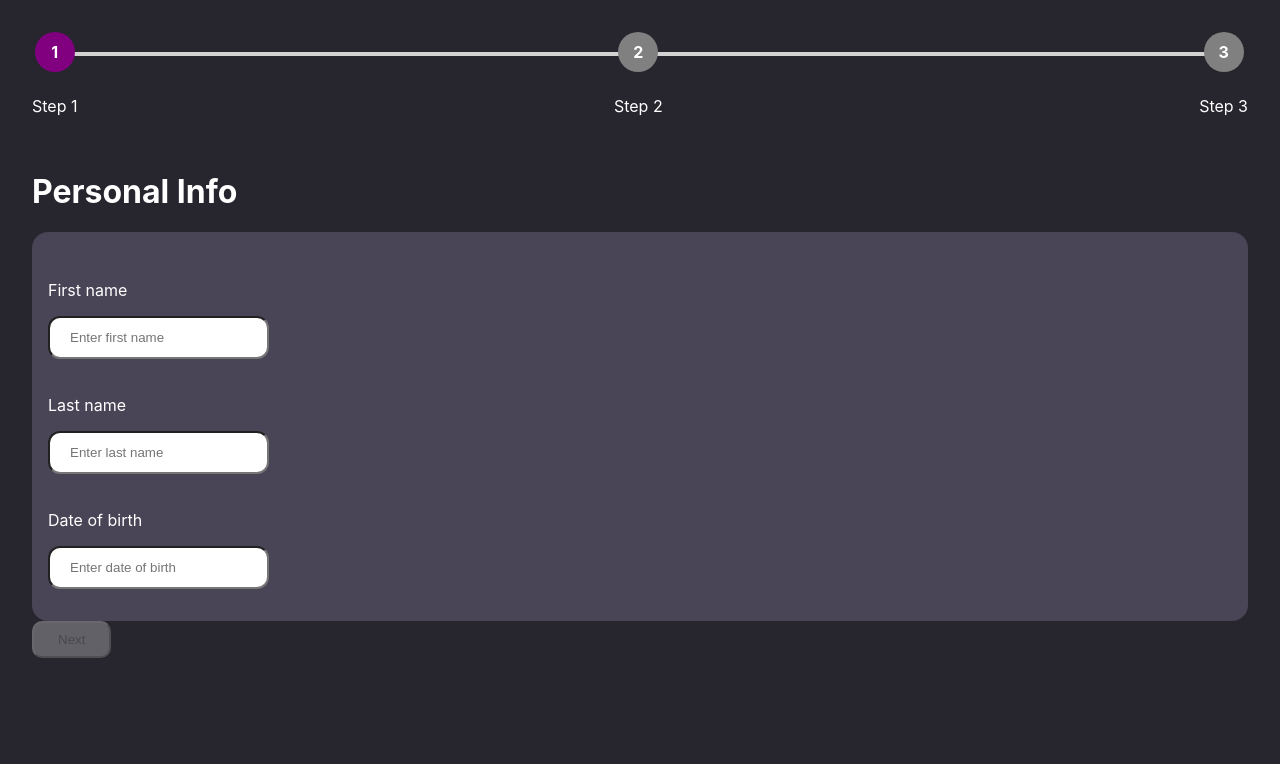
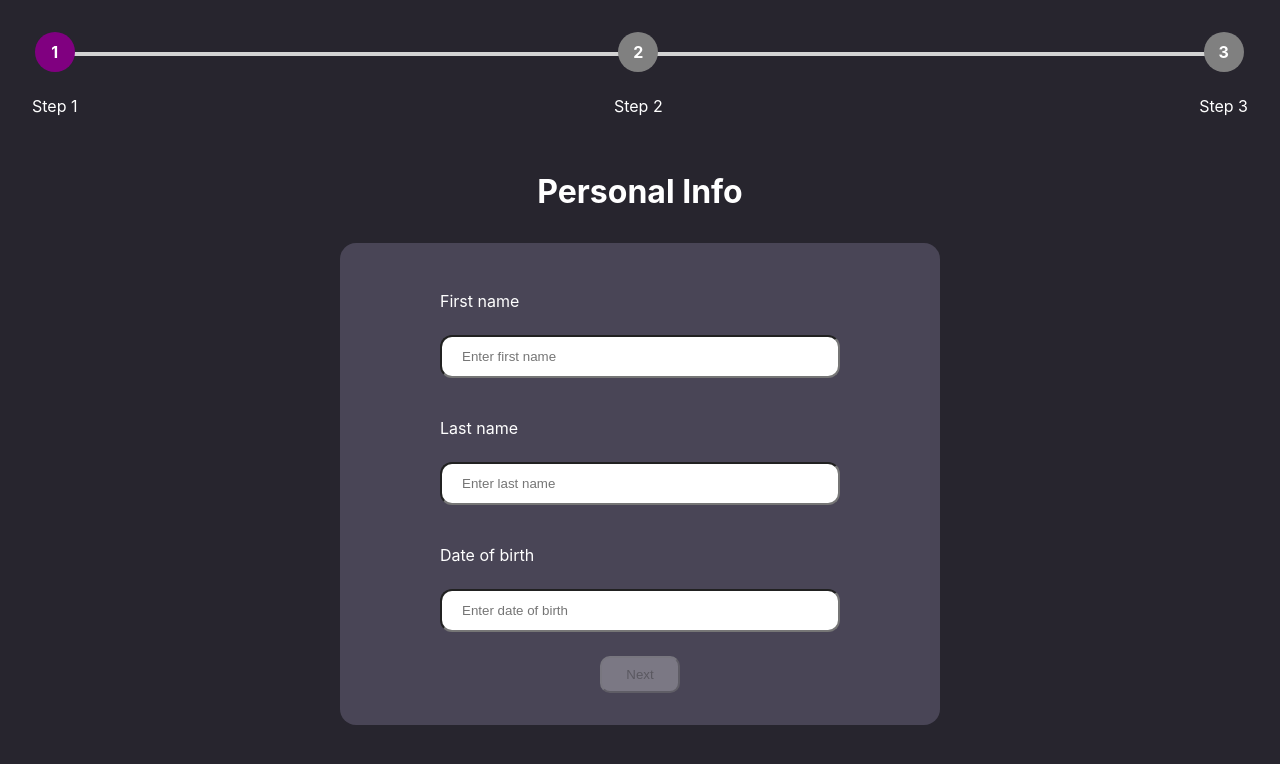
Before and after one commit to Aryan214G/prodesk-registration-wizard, a React (Vite) app in the folder prodesk-registration-wizard/: page / in a window 1280 px wide. Shown: the top 764 px of the page. Built offline with nearby package versions, Linux system fonts and the light colour scheme.

Commit message:
Refactor button layout and styling in Step components; enhance input-label pair styling in CSS

```diff
--- a/prodesk-registration-wizard/src/App.css
+++ b/prodesk-registration-wizard/src/App.css
@@ -21,12 +21,71 @@ input {
   border-radius: 12px;
 }
 
+.input-label-pair {
+
+    display: flex;
+
+    flex-direction: column;
+
+    gap: 8px;
+
+    width: 400px;
+}
+
+.input-label-pair input {
+
+    width: 100%;
+
+    box-sizing: border-box;
+}
+
+.card {
+
+    max-width: 600px;
+
+    margin: 0 auto;
+
+    background-color: rgb(73, 69, 86);
+
+    padding: 2rem;
+
+    border-radius: 1rem;
+
+    display: flex;
+
+    flex-direction: column;
+
+    align-items: center;
+    gap: 24px;
+}
+
+h1 {
+
+    text-align: center;
+
+    margin-bottom: 2rem;
+}
+
 input.field-error {
   border: 2px solid red;
 }
+
 button {
   padding: 0.55rem 1.5rem;
   border-radius: 10px;
+}
+
+
+
+.button-group {
+
+    display: flex;
+
+    justify-content: flex-end;
+
+    gap: 16px;
+
+    margin-top: 20px;
 }
 
 .error-text {
--- a/prodesk-registration-wizard/src/components/StepOne.jsx
+++ b/prodesk-registration-wizard/src/components/StepOne.jsx
@@ -62,8 +62,6 @@ const StepOne = (props) => {
                     />
                     </div>
 
-                </div>
-
                     <button
                     disabled = {
                         !formData.firstName
@@ -73,6 +71,8 @@ const StepOne = (props) => {
                         onClick={(event) => setStep(2)}
                     > Next
                     </button>
+                </div>
+
 
             </div>
             )
--- a/prodesk-registration-wizard/src/components/StepThree.jsx
+++ b/prodesk-registration-wizard/src/components/StepThree.jsx
@@ -36,8 +36,7 @@ const StepThree = ({formData, setStep}) => {
                 <p>Password: {formData.password}</p>
             </div>
 
-        </div>
-
+            <div className='button-group'>
             <button
             onClick={(event) => setStep(2)}>
                 Back
@@ -49,6 +48,10 @@ const StepThree = ({formData, setStep}) => {
             </button>
 
             </div>
+        </div>
+
+
+    </div>
   )
 }
 
--- a/prodesk-registration-wizard/src/components/StepTwo.jsx
+++ b/prodesk-registration-wizard/src/components/StepTwo.jsx
@@ -148,7 +148,7 @@ const StepTwo = (props) => {
                     )}
                 </div>
 
-            </div>
+                <div className="button-group">
 
                 <button
                     onClick={(event) => setStep(1)}>
@@ -167,6 +167,10 @@ const StepTwo = (props) => {
                     onClick={(event) => setStep(3)}>
                     Next
                 </button>
+
+                </div>
+            </div>
+
         </div>
     )
 }
```
Lines whose indentation alone changed are shown as unchanged.
